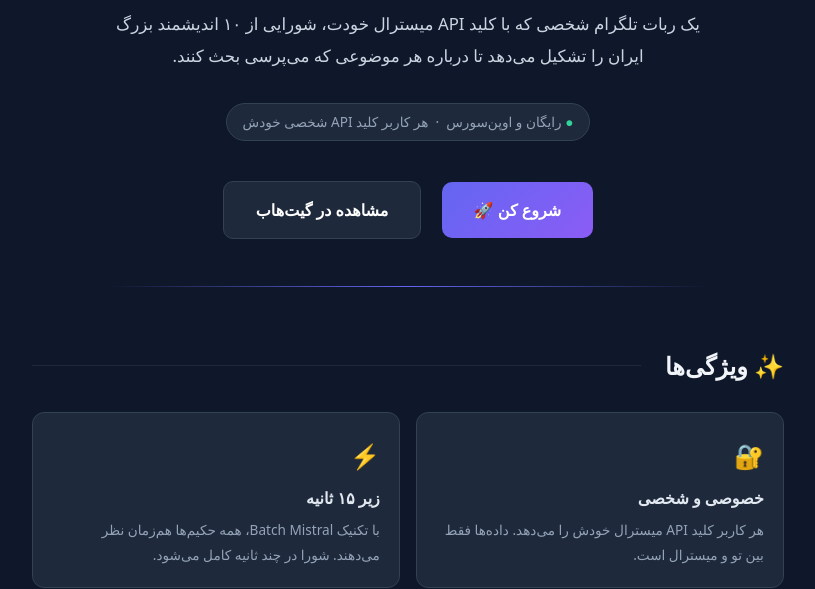
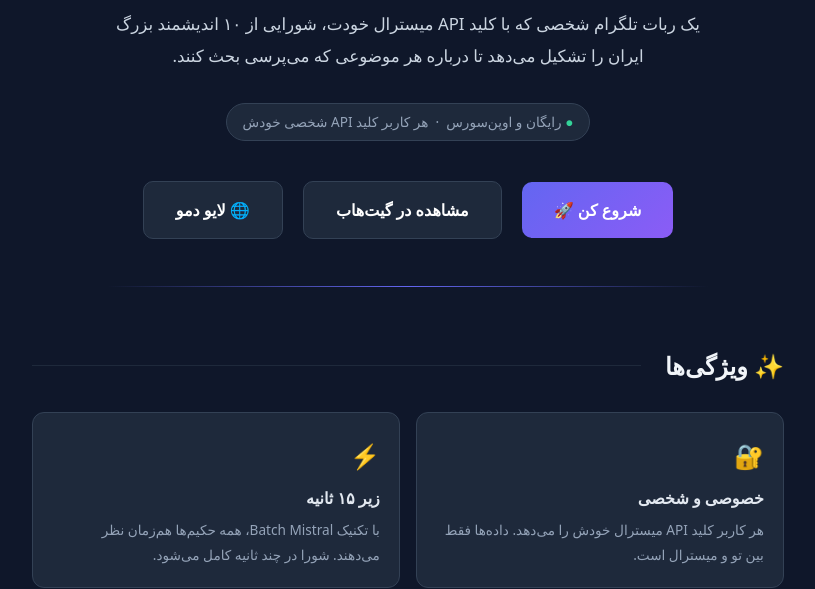
Before and after one commit to bookunt3d/council-hub, a plain HTML site: page landing/index.html in a window 1280 px wide. Shown: the part 242-831 px from the top of the page, without its empty margins (232-1047 px from the left). Drawn offline with Linux system fonts and the light colour scheme; a web font is replaced by a local one.

Commit message:
fix: add live demo link to landing

```diff
--- a/landing/index.html
+++ b/landing/index.html
@@ -248,6 +248,7 @@
   <div style="margin-top: 1.5rem">
     <a class="cta-btn" href="#setup">شروع کن 🚀</a>
     <a class="cta-btn sec" href="https://github.com/bookunt3d/council-hub" target="_blank">مشاهده در گیت‌هاب</a>
+    <a class="cta-btn sec" href="https://lustrous-raindrop-9ad516.netlify.app" target="_blank">🌐 لایو دمو</a>
   </div>
 </div>
 
```
